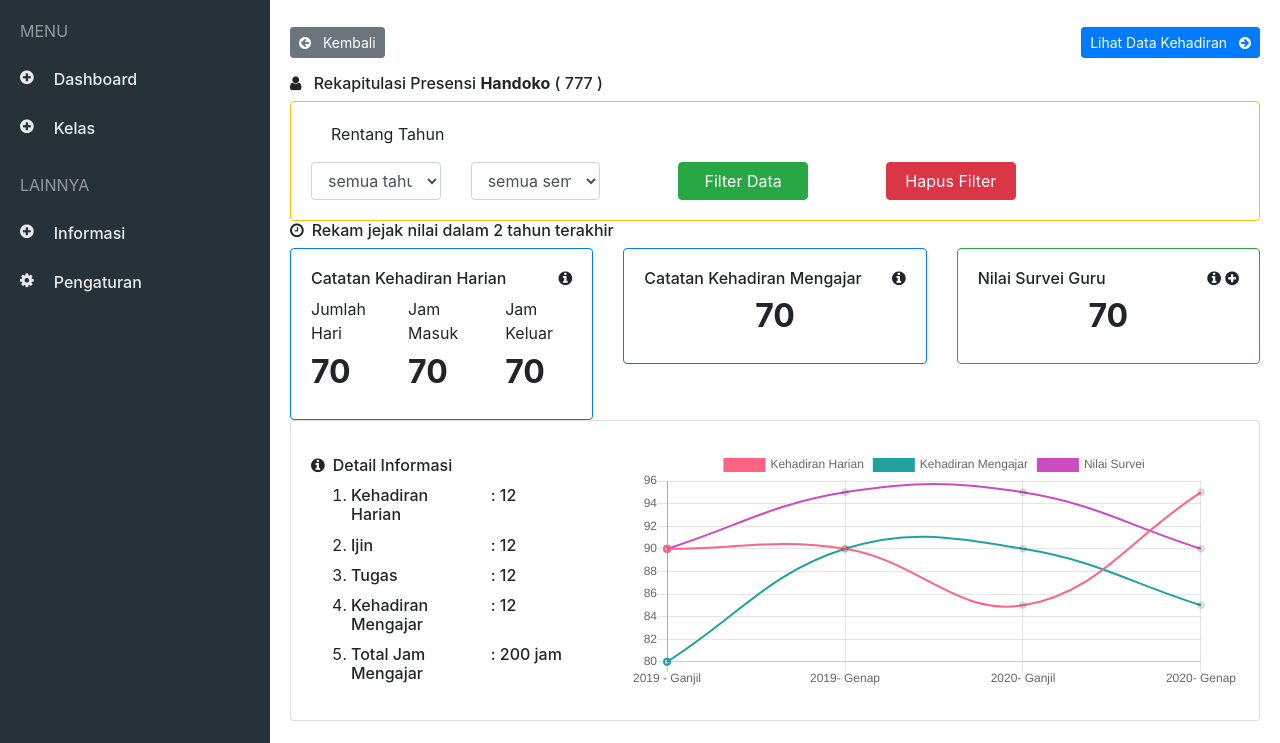
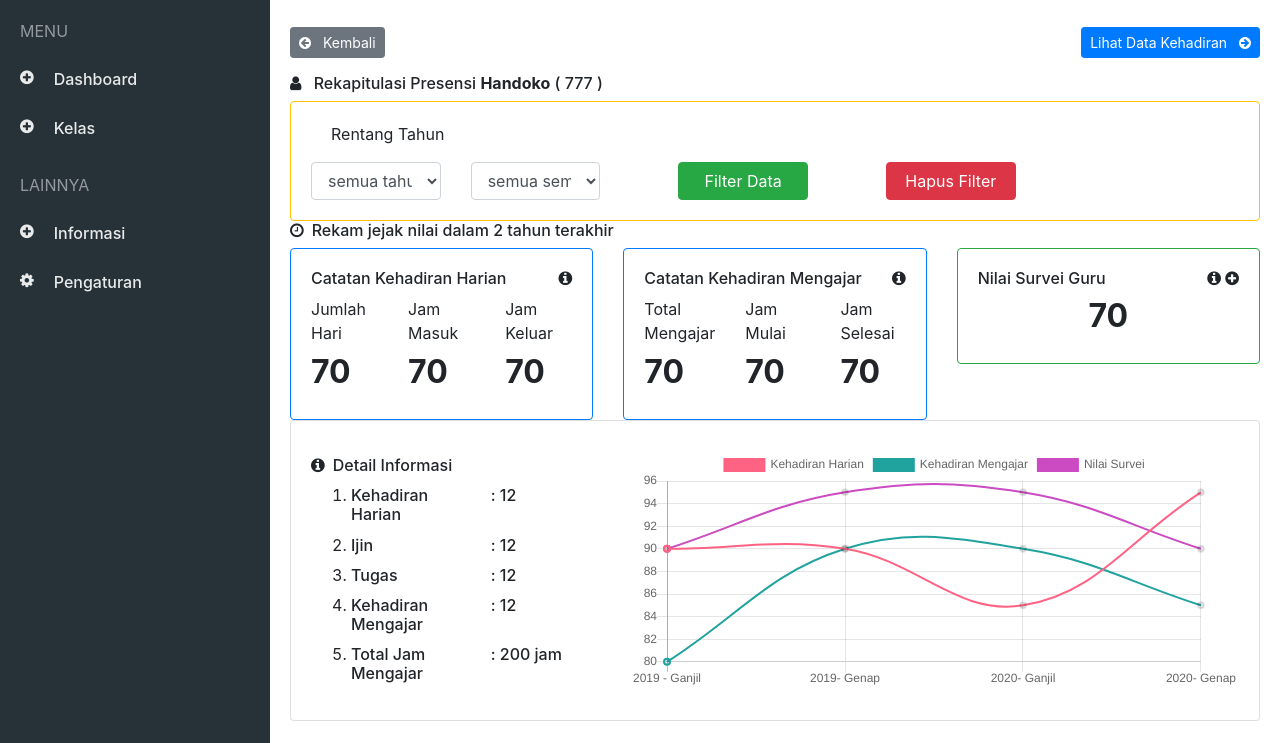
Before and after one commit to WindyOktia/SIMAS, a CodeIgniter app: page /SIMAS/admin/detailPresensi/1 in a window 1280 px wide. Shown: the part 57-800 px from the top of the page. Run offline with CodeIgniter, Linux system fonts and the light colour scheme; a user stored in the database is signed in; data that the repository does not hold is empty; some libraries are stand-ins or nearby versions.

Commit message:
ubah tampilan

```diff
--- a/application/views/dashboard/index.php
+++ b/application/views/dashboard/index.php
@@ -34,12 +34,12 @@
                         <div class="col-md-6">: 12</div>
                     </div>
                 </li>
-                <li>
+                <!-- <li>
                     <div class="row h6">
                         <div class="col-md-6">Total Jam Mengajar</div>
                         <div class="col-md-6">: 200 jam</div>
                     </div>
-                </li>
+                </li> -->
                 </div>
             </div>
                 <div class="row">
@@ -51,7 +51,7 @@
     </div>
 </div>
             <div class="card card-body border-info">
-                <h6>Grafik Perbandingan Nilai Survei Kegiatan Siswa</h6>
+                <h6>Grafik Perbandingan Kegiatan Siswa</h6>
                 <div class="row">
                     <div class="col-md-8">
                     <canvas id="dashKetertarikan" height="100"></canvas>
--- a/application/views/dashboard/infoMutu.php
+++ b/application/views/dashboard/infoMutu.php
@@ -40,7 +40,7 @@
                     </div>
                     <div class="col-md-4">
                         <h5><b>Tahun Ajaran</b></h5>
-                        5 Tahun Terakhir
+                        2 Tahun Terakhir
                         <div class="mb-3"></div>
                         <h5><b>Kriteria</b></h5>
                         Baik : <br>
@@ -59,7 +59,7 @@
                     </div>
                     <div class="col-md-4">
                         <h5><b>Tahun Ajaran</b></h5>
-                        5 Tahun Terakhir
+                        2 Tahun Terakhir
                         <div class="mb-3"></div>
                         <h5><b>Kriteria</b></h5>
                         Baik : <br>
--- a/application/views/guru/detailPresensi.php
+++ b/application/views/guru/detailPresensi.php
@@ -101,7 +101,21 @@
                     </a>
                 </span>
             </h6>
-            <h2 class="text-center"><b>70</b></h2>
+            <div class="row">
+                <div class="col">
+                    <label for="">Total Mengajar</label>
+                    <h2 class=""><b>70</b></h2>
+                </div>
+                <div class="col">
+                    <label for="">Jam Mulai</label>
+                    <h2 class=""><b>70</b></h2>
+                </div>
+                <div class="col">
+                    <label for="">Jam Selesai</label>
+                    <h2 class=""><b>70</b></h2>
+                </div>
+            </div>
+            <!-- <h2 class="text-center"><b>70</b></h2> -->
         </div>
     </div>
     <div class="col-md-4">
```
